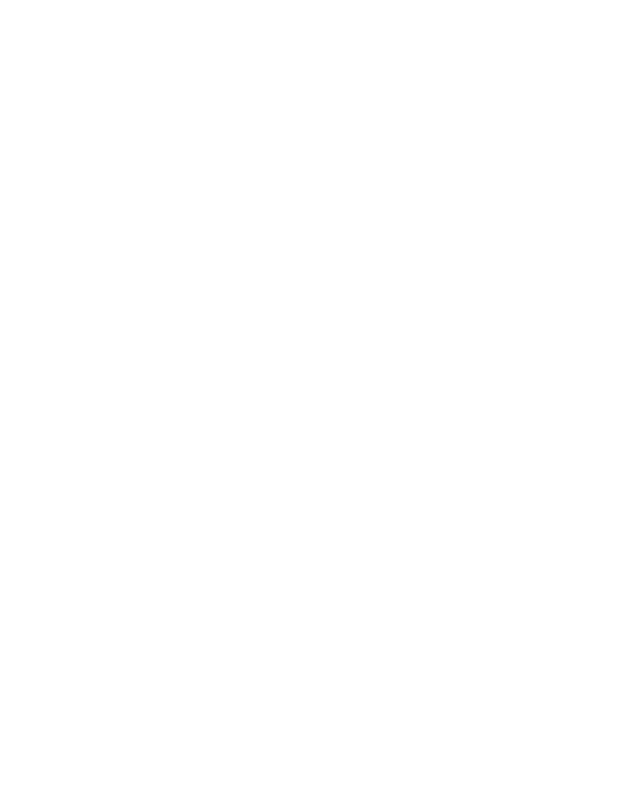
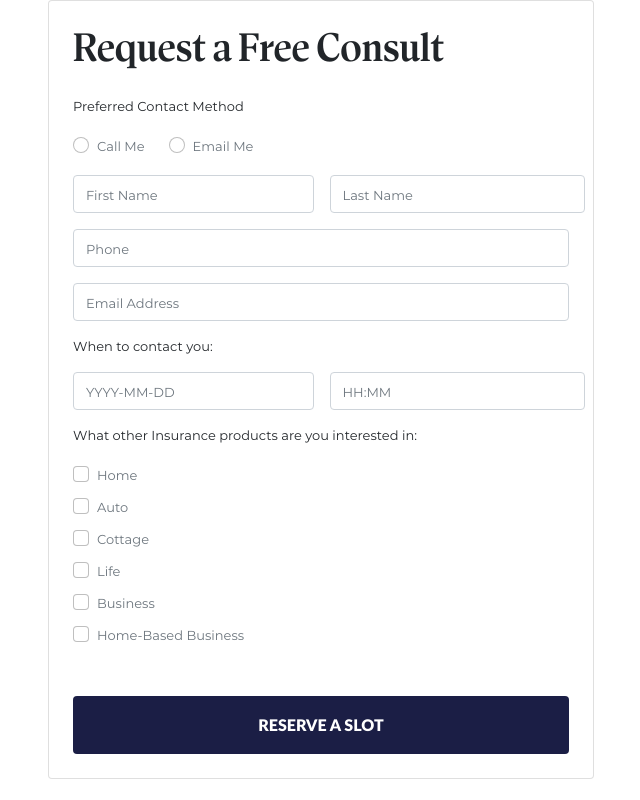
Before and after one commit to altuntasgozde/upwork-project, a plain HTML site: page index.html in a window 1280 px wide. Shown: the whole page, without its empty margins (34-674 px from the left). Drawn offline with nearby package versions, Linux system fonts and the light colour scheme.

Commit message:
card part

```diff
--- a/index.html
+++ b/index.html
@@ -13,6 +13,106 @@
   </head>
   <body>
 
+    <div class="container">
+      <div class="row">
+        <div class="col-md-6">
+          <div class="card p-4">
+            <h1>Request a Free Consult</h1>
+            <div>
+              <p class="mt-3">Preferred Contact Method</p>
+              <div class="d-flex">
+                <div class="form-check">
+                  <input class="form-check-input" type="radio" name="flexRadioDefault">
+                  <label class="form-check-label text-secondary" for="flexRadioDefault1">
+                    Call Me
+                  </label>
+                </div>
+                <div class="form-check ms-4">
+                  <input class="form-check-input" type="radio" name="flexRadioDefault2" >
+                  <label class="form-check-label text-secondary" for="flexRadioDefault2">
+                    Email Me
+                  </label>
+                </div>
+              </div>
+            </div>
+            <div>
+              <form>
+                <div class="d-flex">
+                  <div>
+                    <input type="text" class="form-control mt-3" placeholder="First Name">
+                  </div>
+                  <div>
+                    <input type="text" class="form-control mt-3 ms-3" placeholder="Last Name">
+                  </div>
+                </div>
+                <div>
+                  <input type="text" class="form-control mt-3" placeholder="Phone">
+                </div>
+                <div>
+                  <input type="text" class="form-control mt-3" placeholder="Email Address">
+                </div>
+              </form>
+            </div>
+            <div>
+              <p class="mt-3">
+                When to contact you:
+              </p>
+              <div class="d-flex">
+                <div>
+                  <input type="text" class="form-control" placeholder="YYYY-MM-DD">
+                </div>
+                <div>
+                  <input type="text" class="form-control ms-3" placeholder="HH:MM">
+                </div>
+              </div>
+
+            </div>
+            <div>
+              <p class="mt-3">What other Insurance products are you interested in:</p>
+              <div>
+                <div class="form-check">
+                  <input class="form-check-input" type="checkbox" value="" id="flexCheckDefault">
+                  <label class="form-check-label text-secondary" for="flexCheckDefault">
+                   Home
+                  </label>
+                </div>
+                <div class="form-check mt-2">
+                  <input class="form-check-input" type="checkbox" value="" id="flexCheckDefault">
+                  <label class="form-check-label text-secondary" for="flexCheckDefault">
+                    Auto
+                  </label>
+                </div>
+                <div class="form-check mt-2">
+                  <input class="form-check-input" type="checkbox" value="" id="flexCheckDefault">
+                  <label class="form-check-label text-secondary" for="flexCheckDefault">
+                    Cottage
+                  </label>
+                </div>
+                <div class="form-check mt-2">
+                  <input class="form-check-input" type="checkbox" value="" id="flexCheckDefault">
+                  <label class="form-check-label text-secondary" for="flexCheckDefault">
+                   Life
+                  </label>
+                </div>
+                <div class="form-check mt-2">
+                  <input class="form-check-input" type="checkbox" value="" id="flexCheckDefault">
+                  <label class="form-check-label text-secondary" for="flexCheckDefault">
+                    Business
+                  </label>
+                </div>
+                <div class="form-check mt-2">
+                  <input class="form-check-input" type="checkbox" value="" id="flexCheckDefault">
+                  <label class="form-check-label text-secondary" for="flexCheckDefault">
+                   Home-Based Business
+                  </label>
+                </div>
+              </div>
+            </div>
+            <div class="btn btn-default reserveBtn text-white fw-bold py-3 mt-5">RESERVE A SLOT</div>
+          </div>
+        </div>
+      </div>
+    </div>
 
 
 
--- a/style.css
+++ b/style.css
@@ -0,0 +1,31 @@
+@font-face {
+    font-family:"Antonia H1 SemiBold";
+    src: url("./Fonts/AntoniaH1-SemiBold.ttf");
+}
+
+@font-face {
+    font-family:"Montserrat-Regular";
+    src: url("./Fonts/Montserrat-Regular.otf");
+}
+
+@font-face {
+    font-family:"Lato-Black";
+    src: url("./Fonts/Lato-Black.ttf");
+}
+.card h1 {
+    font-family: "Antonia H1 SemiBold";
+}
+
+.card p, .card label, .card input::placeholder {
+   font-family: "Montserrat-Regular";
+   font-size: 13px;
+}
+
+.btn {
+    background-color: #1B1E45 !important;
+    font-family: "Lato-Black";
+}
+
+.second h1 {
+    font-family: "Antonia H1 SemiBold";
+}
```
Also changed, not shown: Fonts/AntoniaH1-Regular.ttf (added), Fonts/AntoniaH1-SemiBold.ttf (added), Fonts/Lato-Black.ttf (added), Fonts/Lato-MediumItalic.ttf (added), Fonts/Lato-Regular.ttf (added), Fonts/MinionPro-Regular.otf (added), Fonts/Montserrat-Regular.otf (added), Fonts/OpenSans-ExtraBold.ttf (added), Fonts/ZapfDingbats.ttf (added).
